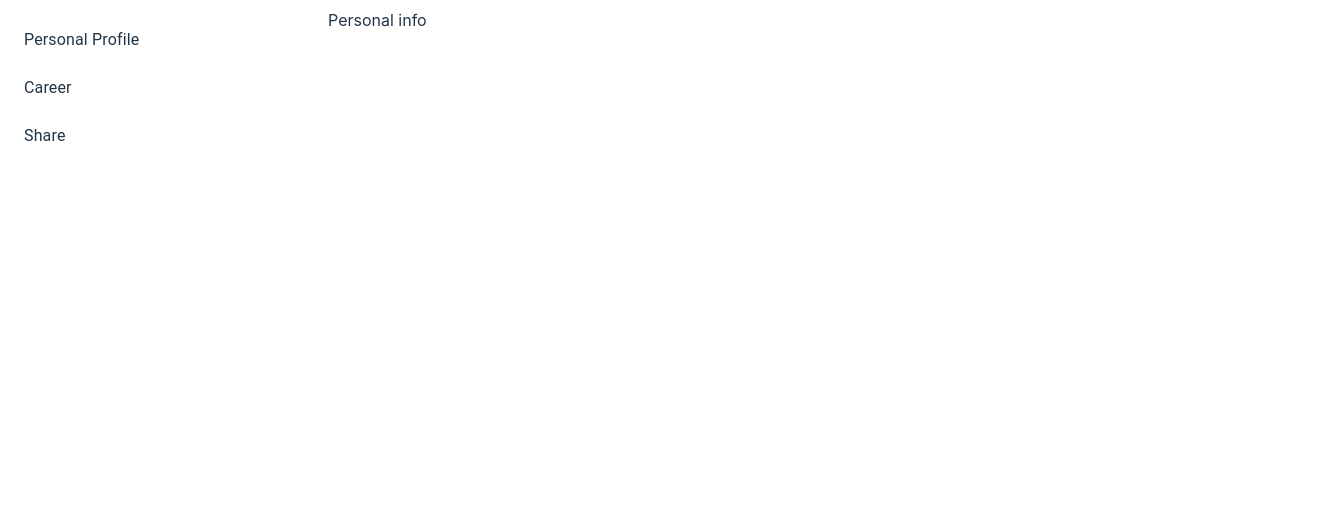
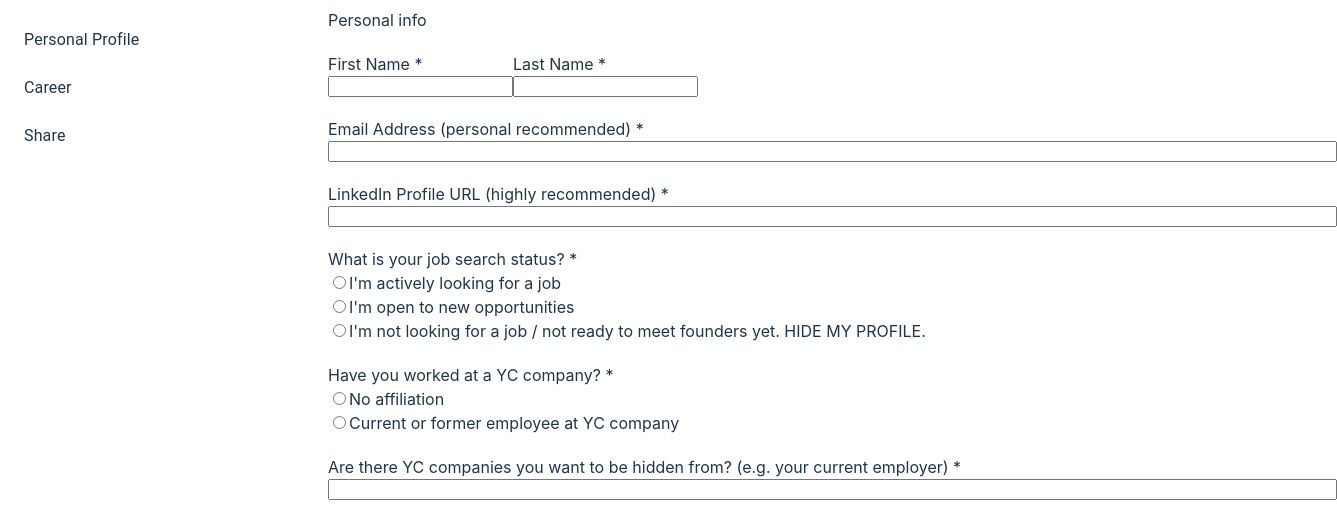
Before and after one commit to elvynmejia/yc-profile-ui, a React (Vite) app: page / in a window 1280 px wide. Shown: the top 516 px of the page, 1337 px wide, since content can reach past the window. Built offline with nearby package versions, Linux system fonts and the light colour scheme.

Commit message:
adds component to edit/update personal information

```diff
--- /dev/null
+++ b/src/constants.ts
@@ -0,0 +1,28 @@
+const jobSearchStatus = [
+    {
+      title: "I'm actively looking for a job",
+      value: 'yes',
+    },
+    {
+      title: "I'm open to new opportunities",
+      value: 'passive',
+    },
+    {
+      title:
+        "I'm not looking for a job / not ready to meet founders yet. HIDE MY PROFILE.",
+      value: 'no',
+    },
+  ];
+
+  const affiliations = [
+    {
+      title: 'No affiliation',
+      value: 'none',
+    },
+    {
+      title: 'Current or former employee at YC company',
+      value: 'Current or former employee at YC company',
+    },
+  ];
+
+  export { jobSearchStatus, affiliations };
--- a/src/main.tsx
+++ b/src/main.tsx
@@ -2,10 +2,30 @@ import React from 'react';
 import ReactDOM from 'react-dom/client';
 import App from './App.tsx';
 import './index.css';
+import { makeStyles } from '@material-ui/core/styles';
+import TextField from '@material-ui/core/TextField';
+import Input from '@material-ui/core/Input';
+import InputLabel from '@material-ui/core/InputLabel';
 
 import { createBrowserRouter, RouterProvider } from 'react-router-dom';
 
-const PersonalInfo = () => <div>Personal info</div>;
+import PersonalInfo from './routes/personalInfo';
+
+const useStyles = makeStyles((theme) => ({
+  root: {
+    '& > *': {
+      // padding: theme.spacing(),
+      // width: '100%'
+      marginTop: '20px',
+      width: '100ch',
+    },
+  },
+  textField: {
+    display: 'flex',
+    flexDirection: 'column'
+  }
+}));
+
 const Career = () => <div>Career</div>;
 const Share = () => <div>Share</div>;
 
--- /dev/null
+++ b/src/reducers/profile.ts
@@ -0,0 +1,14 @@
+const reducer = (state: any, action: any) => {
+    const { type, payload } = action;
+    switch (type) {
+      case 'PERSONAL_INFO':
+        return {
+          ...state,
+          ...payload,
+        };
+      default:
+        return state;
+    }
+  };
+
+  export default reducer;
--- /dev/null
+++ b/src/routes/personalInfo.tsx
@@ -0,0 +1,146 @@
+import { useReducer, useState } from 'react';
+
+import { makeStyles } from '@material-ui/core/styles';
+import TextField from '@material-ui/core/TextField';
+import Input from '@material-ui/core/Input';
+import InputLabel from '@material-ui/core/InputLabel';
+
+import reducer from '../reducers/profile';
+import { jobSearchStatus, affiliations } from '../constants';
+
+const useStyles = makeStyles(() => ({
+  root: {
+    '& > *': {
+      // padding: theme.spacing(),
+      // width: '100%'
+      marginTop: '20px',
+      width: '100ch',
+    },
+  },
+  textField: {
+    display: 'flex',
+    flexDirection: 'column',
+  },
+}));
+
+const PersonalInfo = () => {
+  const classes = useStyles();
+  const [state, dispatch] = useReducer(reducer, {
+    firstName: '',
+    lastName: '',
+    email: '',
+    linkedin: '',
+    jobStatus: 'yes',
+    hideFrom: '',
+  });
+
+  const handleChange = (e: React.ChangeEvent<HTMLInputElement>) => {
+    const { name, value } = e.target;
+    console.log(e);
+    dispatch({
+      type: 'PERSONAL_INFO',
+      payload: {
+        [name]: value,
+      },
+    });
+  };
+
+  console.log({ state });
+
+  const { email, linkedin, firstName, lastName, hideFrom } = state;
+  return (
+    <div>
+      Personal info
+      <form noValidate autoComplete="off" className={classes.root}>
+        <div style={{ display: 'flex', flexDirection: 'row' }}>
+          <div className={classes.textField}>
+            <label htmlFor="html">First Name *</label>
+            <input
+              type="text"
+              name="firstName"
+              value={firstName}
+              onChange={handleChange}
+            />
+          </div>
+          <div className={classes.textField}>
+            <label htmlFor="html">Last Name *</label>
+            <input
+              type="text"
+              name="lastName"
+              value={lastName}
+              onChange={handleChange}
+            />
+          </div>
+        </div>
+        <div className={classes.textField}>
+          <label htmlFor="html">Email Address (personal recommended) *</label>
+          <input
+            type="email"
+            name="email"
+            value={email}
+            onChange={handleChange}
+          />
+        </div>
+        <div className={classes.textField}>
+          <label htmlFor="html">
+            LinkedIn Profile URL (highly recommended) *
+          </label>
+          <input
+            type="text"
+            name="linkedin"
+            value={linkedin}
+            onChange={handleChange}
+          />
+        </div>
+        <div className={classes.textField}>
+          <label htmlFor="html">What is your job search status? *</label>
+          {jobSearchStatus.map((status) => {
+            return (
+              <div>
+                <input
+                  key={status.value}
+                  type="radio"
+                  name="status"
+                  value={status.value}
+                  onChange={handleChange}
+                />
+                <label htmlFor="status">{status.title}</label>
+              </div>
+            );
+          })}
+        </div>
+        <div className={classes.textField}>
+          <label htmlFor="html">Have you worked at a YC company? *</label>
+          {affiliations.map((status) => {
+            return (
+              <div>
+                <input
+                  key={status.value}
+                  type="radio"
+                  name="affiliation"
+                  value={status.value}
+                  onChange={handleChange}
+                />
+                <label htmlFor="status">{status.title}</label>
+              </div>
+            );
+          })}
+        </div>
+        <div className={classes.textField}>
+          <label htmlFor="html">
+            Are there YC companies you want to be hidden from? (e.g. your
+            current employer) *
+          </label>
+          <input
+            type="text"
+            name="hideFrom"
+            value={hideFrom}
+            onChange={handleChange}
+          />
+        </div>
+      </form>
+    </div>
+  );
+};
+
+export default PersonalInfo;
```
